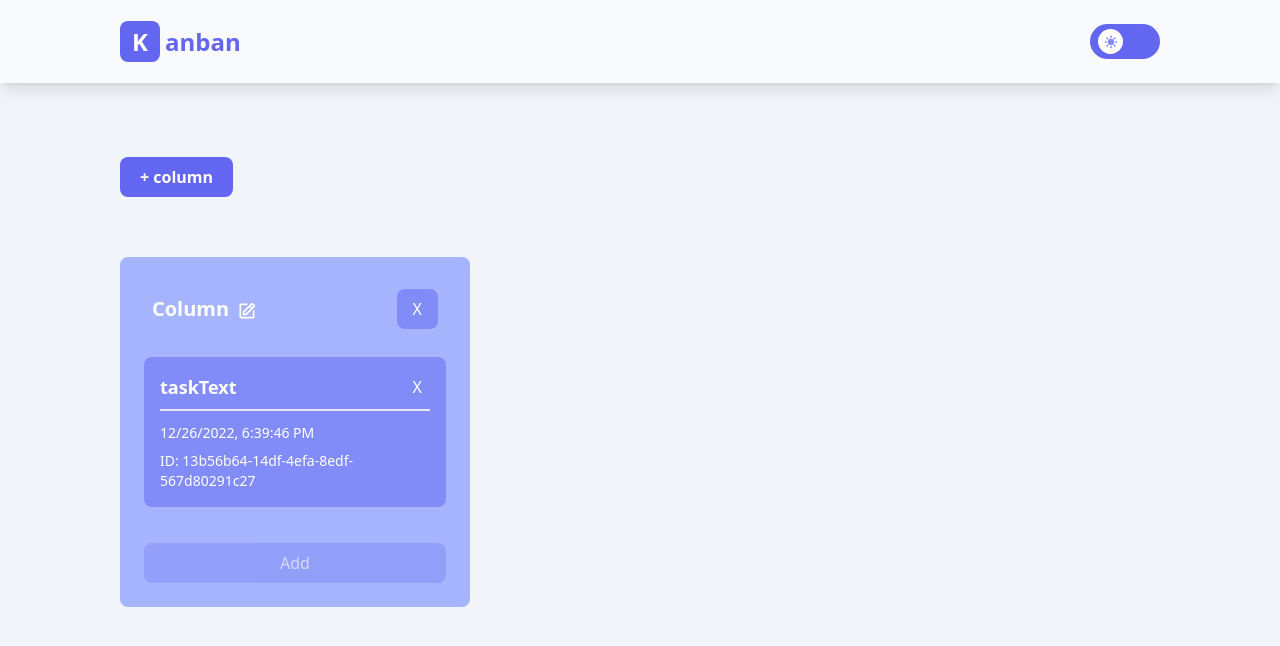
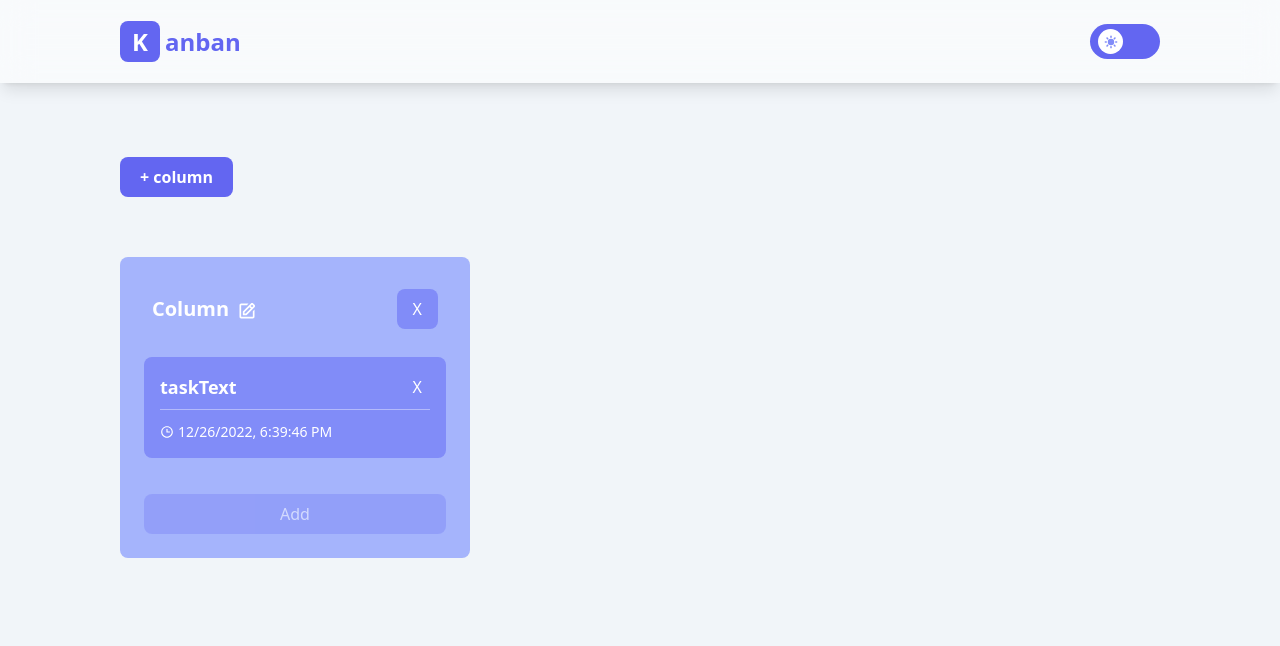
Before and after one commit to fleffy/kanban-board, a React (Vite) app: page / in a window 1280 px wide. Both pictures are taken after a click on the button "+ column". Shown: the top 646 px of the page. Built offline with nearby package versions, Linux system fonts and the light colour scheme.

Commit message:
some changes in columns

```diff
--- a/src/components/KanbanApp/Column/Columns.jsx
+++ b/src/components/KanbanApp/Column/Columns.jsx
@@ -1,10 +1,13 @@
+import { useState } from 'react'
 import { useDispatch } from 'react-redux'
 import { removeColumn, addTask, removeTask } from '../../../store/kanbanSlice'
+import { BiEdit, BiTime } from 'react-icons/bi'
 import { v4 as uuidv4 } from 'uuid'
-import { BiEdit } from 'react-icons/bi'
 
 export const Columns = ({ kanban }) => {
 	const dispatch = useDispatch()
+
+	const [titleEditing, setTitleEditing] = useState(false)
 
 	const deleteColumn = (id) => {
 		dispatch(removeColumn(id))
@@ -28,10 +31,25 @@ export const Columns = ({ kanban }) => {
 			<div>
 				<div className='flex flex-col gap-5 text-white bg-indigo-300 dark:bg-[#202123] rounded-lg w-[350px] p-6'>
 					<div className='rounded-lg p-2 flex items-center justify-between'>
-						<button className='flex items-center hover:opacity-80 transition-all'>
-							<h3 className='font-semibold text-xl'>{kanban.title}</h3>
-							<BiEdit className='ml-2 mt-1 w-[20px] h-[20px]' />
-						</button>
+						{titleEditing ? (
+							<div>
+								<input className='rounded-lg outline-none text-black p-1 px-2 w-[150px] font-semibold mr-3'></input>
+								<button
+									onClick={() => setTitleEditing(false)}
+									className='rounded-lg bg-indigo-400 dark:bg-indigo-700 font-semibold p-2 dark:opacity-40 dark:hover:opacity-100 transition-all'
+								>
+									Confirm
+								</button>
+							</div>
+						) : (
+							<button
+								onClick={() => setTitleEditing(true)}
+								className='flex items-center hover:opacity-80 transition-all overflow-hidden max-w-[230px] outline-none'
+							>
+								<h3 className='font-semibold text-xl'>{kanban.title}</h3>
+								<BiEdit className='ml-2 mt-1 w-[20px] h-[20px]' />
+							</button>
+						)}
 						<button
 							onClick={() => deleteColumn(kanban.id)}
 							className='bg-indigo-400 dark:bg-indigo-700 py-2 px-4 rounded-lg outline-none dark:opacity-40 dark:hover:opacity-100 transition'
@@ -45,8 +63,10 @@ export const Columns = ({ kanban }) => {
 								key={uuidv4()}
 								className='bg-indigo-400 dark:bg-[#2a2c2d] rounded-lg p-4 flex flex-col gap-3 mb-4'
 							>
-								<div className='flex justify-between border-b-2 pb-2'>
-									<h4 className='font-bold text-lg'>{task.taskText}</h4>
+								<div className='flex justify-between border-b-[1px] border-b-white border-opacity-40 pb-2'>
+									<p className='font-bold text-lg overflow-hidden max-w-[230px]'>
+										{task.taskText}
+									</p>
 									<button
 										onClick={() => deleteTask(kanban.id, task.taskID)}
 										className='px-2 rounded-lg outline-none'
@@ -55,10 +75,10 @@ export const Columns = ({ kanban }) => {
 									</button>
 								</div>
 								<div className='text-sm'>
-									<div className='flex flex-col gap-2'>
-										<div>{task.taskTime}</div>
+									<div className='flex items-center gap-1'>
+										<BiTime />
+										{task.taskTime}
 									</div>
-									<div className='pt-2'>ID: {kanban.id}</div>
 								</div>
 							</div>
 						))}
```
